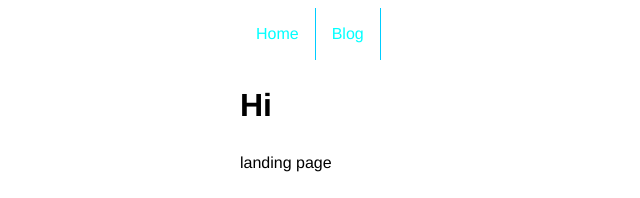
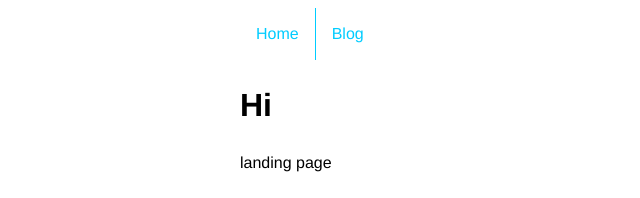
Before and after one commit to HCGK/HCGK.github.io, a Jekyll site: the page built from index.html, in a window 1280 px wide. Shown: the top 198 px of the page, without its empty margins (0-640 px from the left). Built offline with Jekyll 4.4.1, drawn with Linux system fonts in a browser that asks for light colours.

Commit message:
Update main.css

```diff
--- a/css/main.css
+++ b/css/main.css
@@ -45,13 +45,13 @@ ul#menu {
     border-right:1px solid #0cf;
   }
 
-  li:last-child {
+  li#menu_item:last-child {
     border-right: none;
   }
 
   li#menu_item a {
     display: block;
-    color:#0ff;
+    color:#0cf;
     text-align: center;
     padding: 14px 16px;
     text-decoration: none;
```
